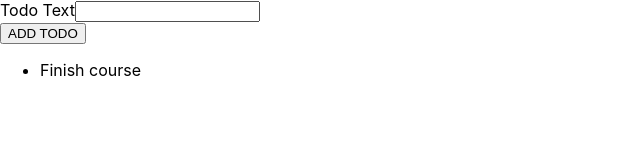
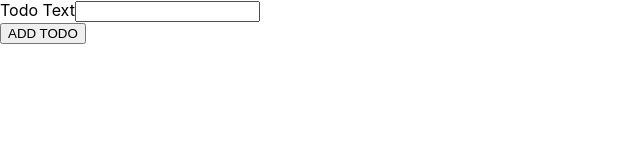
Before and after one commit to chandni-singh/todolist-typescript, a React (Create React App) app: page / in a window 1280 px wide. Shown: the top 160 px of the page, without its empty margins (0-640 px from the left). Built offline with nearby package versions, Linux system fonts and the light colour scheme.

Commit message:
added todo add handler and model

```diff
--- a/src/App.tsx
+++ b/src/App.tsx
@@ -1,12 +1,18 @@
-import React from "react";
+import React, { useState } from "react";
 import TodoList from "./components/TodoList";
 import NewTodo from "./components/NewTodo";
+import { Todo } from "./todo.model";
 
 const App: React.FC = () => {
-  const todos = [{ id: "t1", text: "Finish course" }];
+  const [todos, setTodos] = useState<Todo[]>([]);
+
+  const todoAddHandler = (text: string) => {
+    setTodos([{ id: Math.random.toString(), text: text }]);
+  };
+
   return (
     <div className="App">
-      <NewTodo />
+      <NewTodo onAddTodo={todoAddHandler} />
       <TodoList items={todos} />
     </div>
   );
--- a/src/components/NewTodo.tsx
+++ b/src/components/NewTodo.tsx
@@ -1,12 +1,16 @@
 import React, { useRef } from "react";
 
-const NewTodo: React.FC = () => {
+type NewTodoProps = {
+  onAddTodo: (todoText: string) => void;
+};
+
+const NewTodo: React.FC<NewTodoProps> = (props) => {
   const textInputRef = useRef<HTMLInputElement>(null);
 
   const onSubmitHandler = (event: React.FormEvent) => {
     event.preventDefault();
     const enteredText = textInputRef.current!.value;
-    console.log(enteredText);
+    props.onAddTodo(enteredText);
   };
 
   return (
--- /dev/null
+++ b/src/todo.model.ts
@@ -0,0 +1,4 @@
+export interface Todo {
+  id: string;
+  text: string;
+}
```
